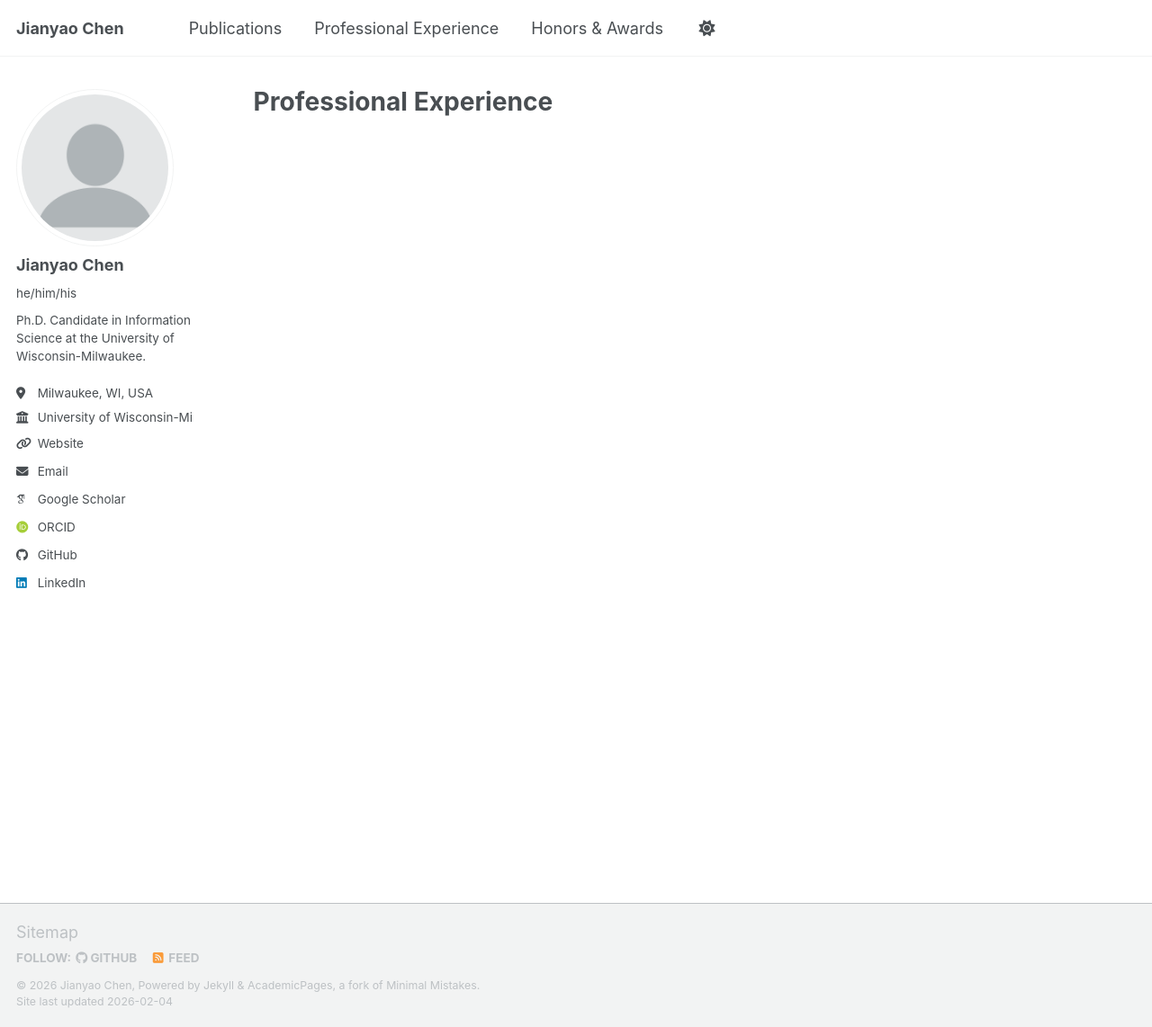
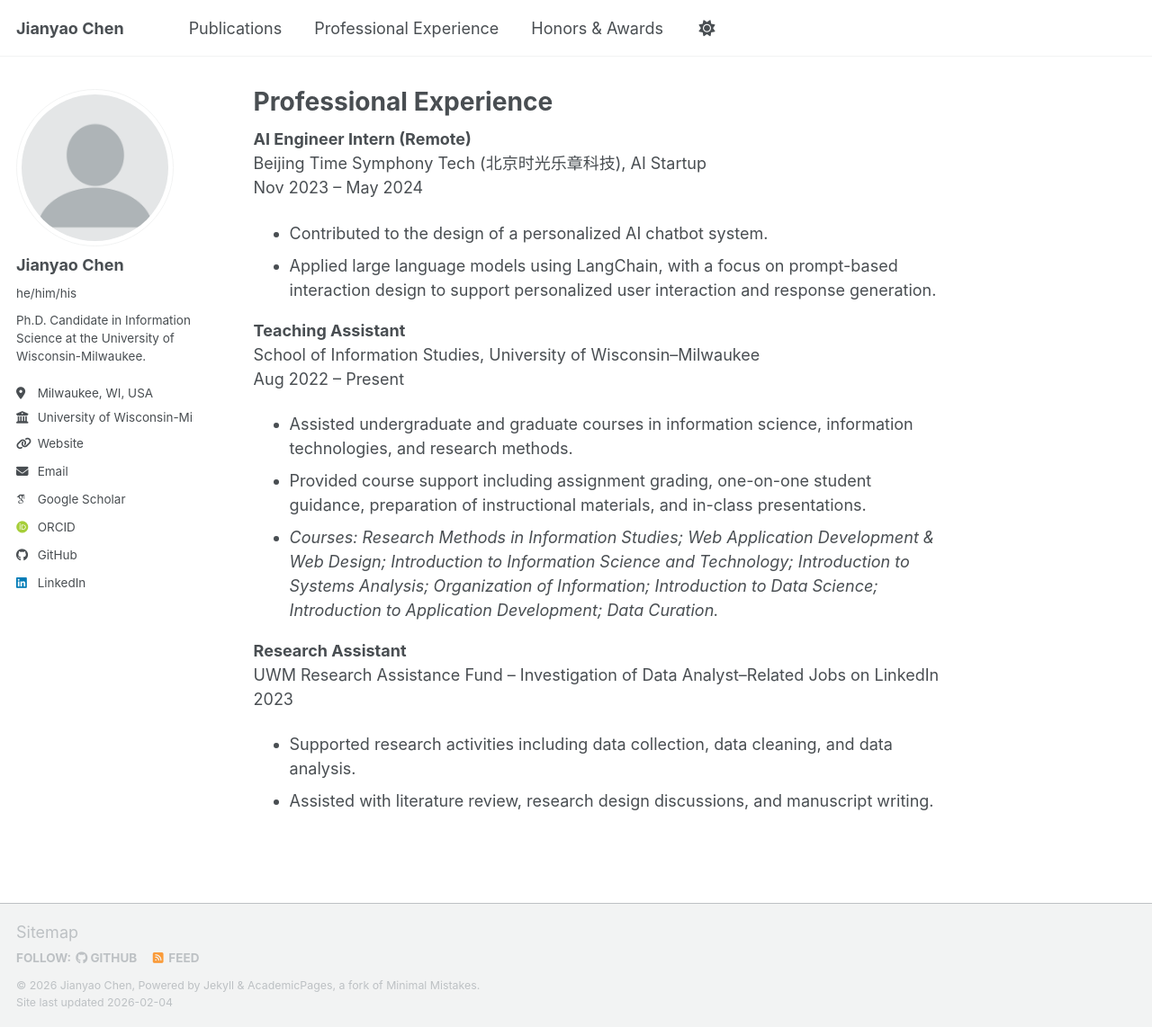
Before and after one commit to JianyaoChen/JianyaoChen.github.io, a Jekyll site: the page built from _pages/professional-experience.md, in a window 1280 px wide and 1142 px high. Shown: the whole window at 90% size. Built offline with Jekyll 4.4.1, drawn with Linux system fonts in a browser that asks for light colours; some web fonts are replaced; a script bundle is joined from its source files by our own code; library files that are not in the unit come from our copies.

Commit message:
Update professional-experience.md

```diff
--- a/_pages/professional-experience.md
+++ b/_pages/professional-experience.md
@@ -4,3 +4,22 @@ title: "Professional Experience"
 permalink: /professional-experience/
 author_profile: true
 ---
+
+**AI Engineer Intern (Remote)**
+Beijing Time Symphony Tech (北京时光乐章科技), AI Startup
+Nov 2023 – May 2024
+- Contributed to the design of a personalized AI chatbot system.
+- Applied large language models using LangChain, with a focus on prompt-based interaction design to support personalized user interaction and response generation.
+
+**Teaching Assistant**
+School of Information Studies, University of Wisconsin–Milwaukee
+Aug 2022 – Present
+- Assisted undergraduate and graduate courses in information science, information technologies, and research methods.
+- Provided course support including assignment grading, one-on-one student guidance, preparation of instructional materials, and in-class presentations.
+- *Courses: Research Methods in Information Studies; Web Application Development & Web Design; Introduction to Information Science and Technology; Introduction to Systems Analysis; Organization of Information; Introduction to Data Science; Introduction to Application Development; Data Curation.*
+
+**Research Assistant**
+UWM Research Assistance Fund – Investigation of Data Analyst–Related Jobs on LinkedIn
+2023
+- Supported research activities including data collection, data cleaning, and data analysis.
+- Assisted with literature review, research design discussions, and manuscript writing.
```
